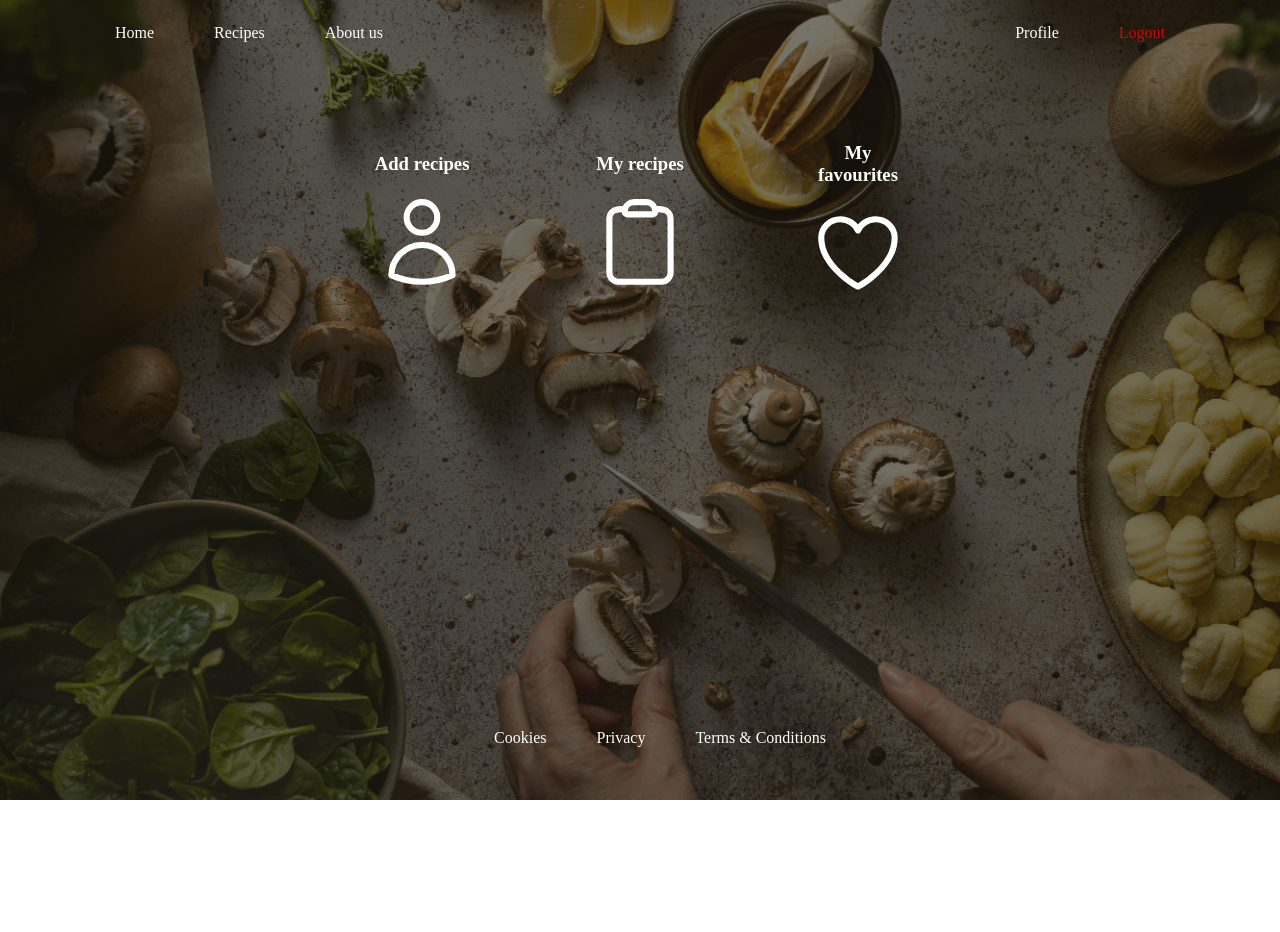
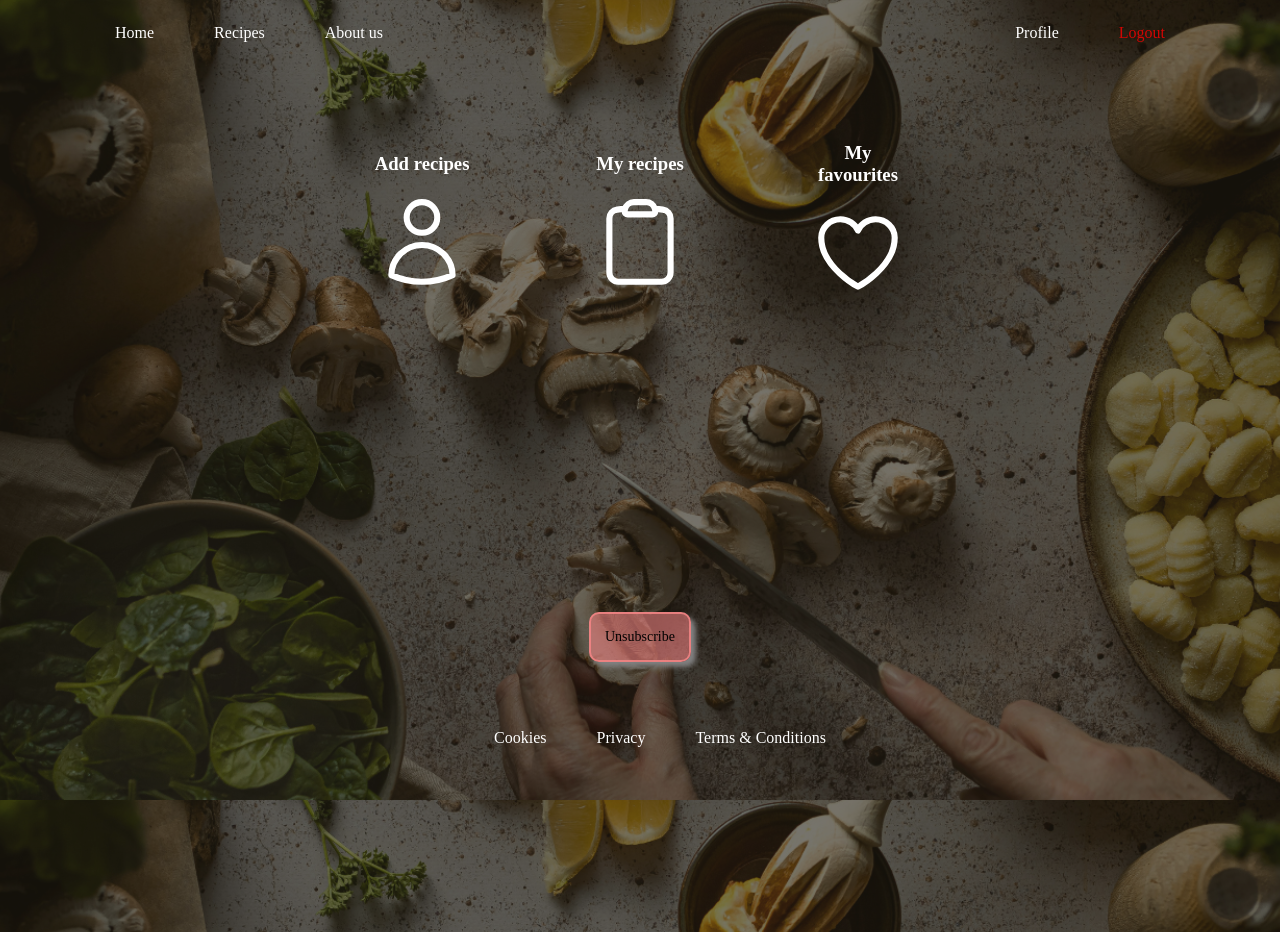
Before and after one commit to PaulaSLT/PROYECTO-FINAL-DE-CURSO-RECETAS, a React (Vite) app in the folder frontend/: page /myprofile in a window 1280 px wide. Before the commit the page ends 800 px from the top, so only its background shows below. Built offline with nearby package versions, Linux system fonts and the light colour scheme; no server answers; sample sign-in values are in the browser's storage.

Commit message:
Remove Hearth Icon when user is not logged. Added Unsubscribe button in Profile. Loader for share your recipe.

```diff
--- a/frontend/src/components/LoginForm/LoginForm.css
+++ b/frontend/src/components/LoginForm/LoginForm.css
@@ -6,7 +6,7 @@
     text-align: center;
     color:white;
     background-color: rgba(49, 49, 49, 0.521);
-    width: 40%;
+    width: 20%;
     height: 60%;
     margin: 80px auto;
     border-radius: 20px;
--- a/frontend/src/components/Recipes Card/RecipesCard.jsx
+++ b/frontend/src/components/Recipes Card/RecipesCard.jsx
@@ -110,7 +110,8 @@ function RecipesCard({ recipe, img = null, isFav = null, handleFav = null }) {
             >
               {recipe.strMeal}
             </Typography>
-            {isFavorite || isFav ? (
+            {localStorage.getItem('token') && (
+              isFavorite || isFav ? (
                 <HeartSolidIcon
                   onClick={() => {
                     handleAddFavourite(recipe.idMeal ? recipe.idMeal : recipe.id);
@@ -128,6 +129,8 @@ function RecipesCard({ recipe, img = null, isFav = null, handleFav = null }) {
                   }
                   className="iconBtn"
                 />
+              )
+
             )}
           </CardContent>
         </CardActionArea>
--- a/frontend/src/components/RegisterForm/RegisterForm.css
+++ b/frontend/src/components/RegisterForm/RegisterForm.css
@@ -2,10 +2,11 @@
     display: flex;
     flex-direction: column;
     align-items: center;
-    margin: 5px 0;
     background-color: rgb(49,49,49,0.521);
     width: 20%;
-    height: 80%;
+    height: 60%;
+    padding: 20px;
+
     margin: 80px auto;
     border-radius: 20px;
 }
--- a/frontend/src/components/RegisterForm/RegisterForm.jsx
+++ b/frontend/src/components/RegisterForm/RegisterForm.jsx
@@ -41,7 +41,7 @@ function RegisterForm() {
 
   return (
     <div id="registercontainer">
-      <h1>Register</h1>
+      <h1 style={{color:"white"}}>Register</h1>
       <form className="form">
         <input
           placeholder="Enter your full name"
@@ -89,7 +89,6 @@ function RegisterForm() {
             </span>
           </p>
 
-      <UnregisterForm />
       </form>
 
     </div>
--- a/frontend/src/components/UnregisterForm/UnregisterForm.jsx
+++ b/frontend/src/components/UnregisterForm/UnregisterForm.jsx
@@ -17,7 +17,7 @@ function UnregisterForm() {
   return (
     <>
 
-        <button type="button" onClick={handleUnregister}>Unsubscribe</button>
+        <button type="button" id='btnUnRegister' onClick={handleUnregister}>Unsubscribe</button>
 
     </>
   );
--- a/frontend/src/index.css
+++ b/frontend/src/index.css
@@ -9,3 +9,22 @@ body {
   margin: 0;
   margin-top: -25px;
 }
+
+
+#btnUnRegister{
+  background-color: rgba(243, 134, 134, 0.582);
+  color: black;
+  border: 2px solid rgba(243, 134, 134, 0.877);
+  cursor: pointer;
+  width: 8vw;
+  font-size: calc(6px + 1vmin);
+
+}
+
+
+#btnUnRegister:hover{
+  background-color: rgba(248, 4, 4, 0.582);
+  color: white;
+  border: 2px solid rgba(252, 6, 6, 0.877);
+  cursor: pointer;
+}
--- a/frontend/src/pages/profile/Profile.css
+++ b/frontend/src/pages/profile/Profile.css
@@ -73,3 +73,15 @@
     padding: 50px;
     gap: 10px;
 }
+
+#unregister {
+    display: flex;
+    flex-direction: column;
+    align-items: center;
+    justify-content: center;
+    text-align: center;
+    padding: 50px;
+    gap: 10px;
+    height: 60vh;
+    align-items: center;
+}
--- a/frontend/src/pages/profile/Profile.jsx
+++ b/frontend/src/pages/profile/Profile.jsx
@@ -3,6 +3,7 @@ import React, { useState, useEffect } from "react";
 import "./Profile.css";
 import { ClipboardIcon, HeartIcon, UserIcon } from "@heroicons/react/24/outline";
 import { useNavigate } from "react-router-dom";
+import UnregisterForm from "../../components/UnregisterForm/UnregisterForm";
 
 const Profile = () => {
   const navigate = useNavigate();
@@ -11,6 +12,7 @@ const Profile = () => {
   }
 
   return (
+    <>
       <div id="align">
         <div id="iconos">
           <div className="iconsDiv" onClick={() => navigate("/newrecipe")}>
@@ -26,7 +28,15 @@ const Profile = () => {
             <HeartIcon />
           </div>
         </div>
+
       </div>
+
+        <div id="unregister">
+          <UnregisterForm/>
+        </div>
+
+
+    </>
   );
 
 
--- a/frontend/src/router/index.jsx
+++ b/frontend/src/router/index.jsx
@@ -49,6 +49,7 @@ export const router = createBrowserRouter([
       {
         path: "/newrecipe",
         element: <NewRecipes />,
+        loader: () => logged(),
       },
       {
         path: "/aboutus",
```
Lines whose indentation alone changed are shown as unchanged.
